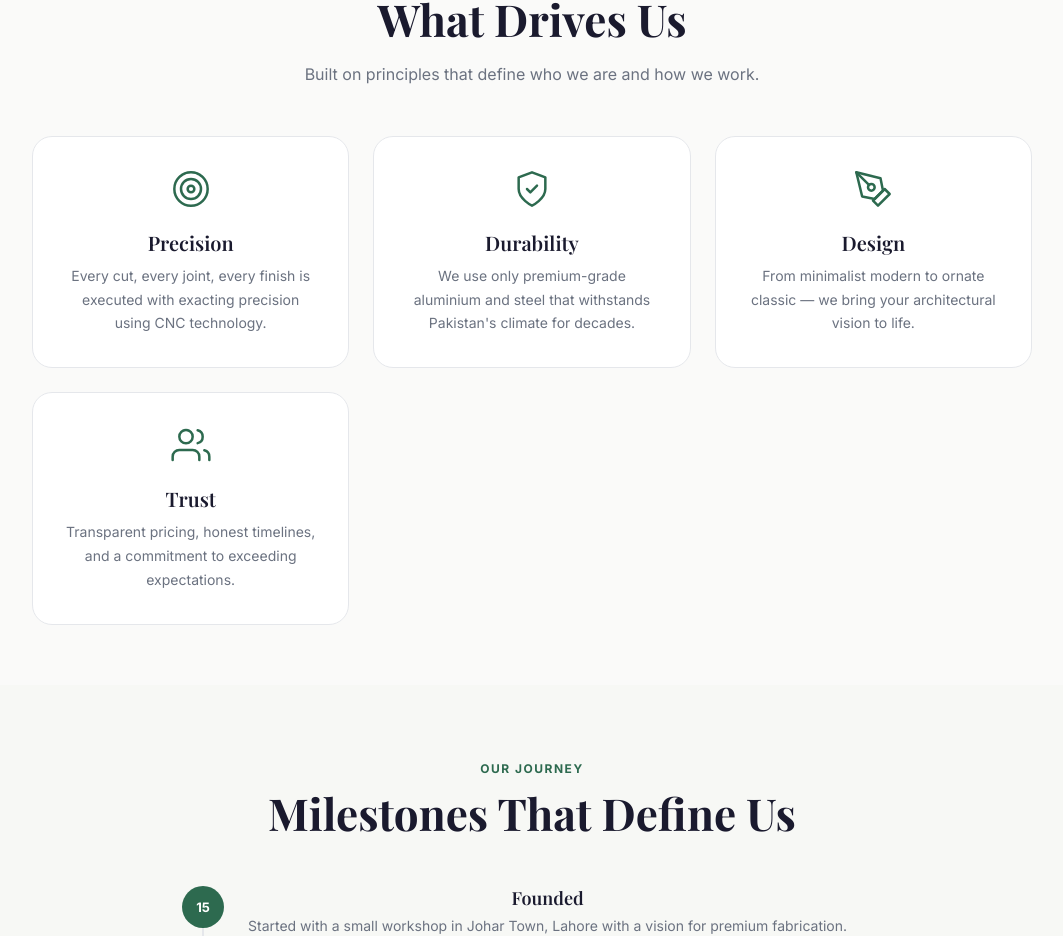
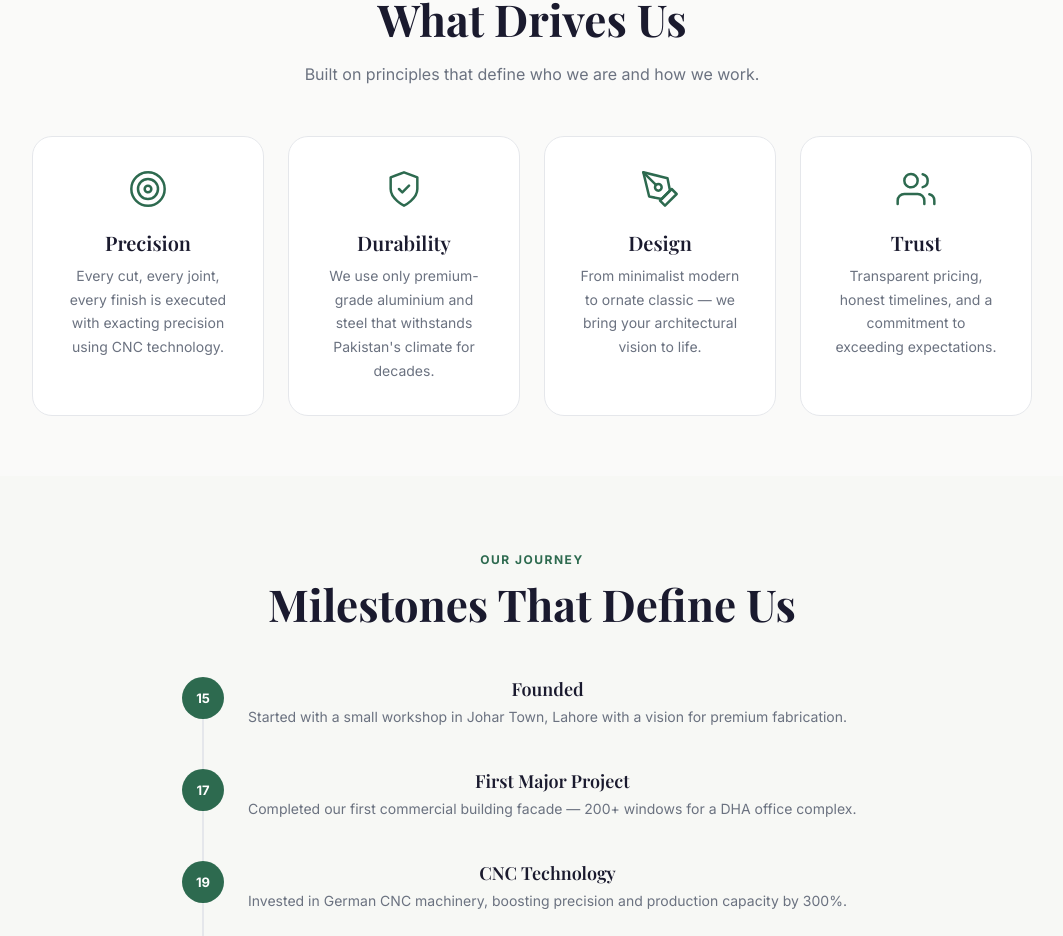
Before and after one commit to shahidburhan37-dotcom/pak-aluminium-steel, a React (Vite) app: page /about in a window 1280 px wide. Shown: the part 1190-2126 px from the top of the page, without its empty margins (108-1171 px from the left). Built offline with nearby package versions, Linux system fonts and the light colour scheme.

Commit message:
Make What Drives Us section symmetrical: 4-col grid, uniform up animation, responsive

```diff
--- a/src/index.css
+++ b/src/index.css
@@ -1177,6 +1177,10 @@ button { cursor: pointer; font-family: var(--font-body); }
 }
 @media (max-width: 480px) {
   .stats-row { grid-template-columns: 1fr !important; }
+  .values-grid { grid-template-columns: 1fr !important; }
+}
+@media (min-width: 481px) and (max-width: 768px) {
+  .values-grid { grid-template-columns: repeat(2, 1fr) !important; }
 }
 
 /* ═══════════════════════════════════════════════
--- a/src/pages/About.jsx
+++ b/src/pages/About.jsx
@@ -130,13 +130,14 @@ export default function About() {
             Built on principles that define who we are and how we work.
           </p>
         </RevealDiv>
-        <div style={{ display: 'grid', gridTemplateColumns: 'repeat(auto-fit, minmax(250px, 1fr))', gap: 24, marginTop: 48, maxWidth: 1000, margin: '48px auto 0' }}>
-          {values.map((v, i) => (
-            <RevealDiv key={v.title} type={i % 2 === 0 ? 'left' : 'right'}>
+        <div className="values-grid" style={{ display: 'grid', gridTemplateColumns: 'repeat(4, 1fr)', gap: 24, marginTop: 48, maxWidth: 1000, margin: '48px auto 0' }}>
+          {values.map((v) => (
+            <RevealDiv key={v.title} type="up">
               <div style={{
                 padding: 32, borderRadius: 20, background: 'white',
                 border: '1px solid var(--color-border)', textAlign: 'center',
                 transition: 'all 0.3s', cursor: 'default',
+                height: '100%', display: 'flex', flexDirection: 'column', alignItems: 'center',
               }}>
                 <div style={{ marginBottom: 16 }}>{v.icon}</div>
                 <div style={{ fontFamily: 'var(--font-heading)', fontSize: 20, fontWeight: 600, marginBottom: 8, color: 'var(--color-text)' }}>{v.title}</div>
```
